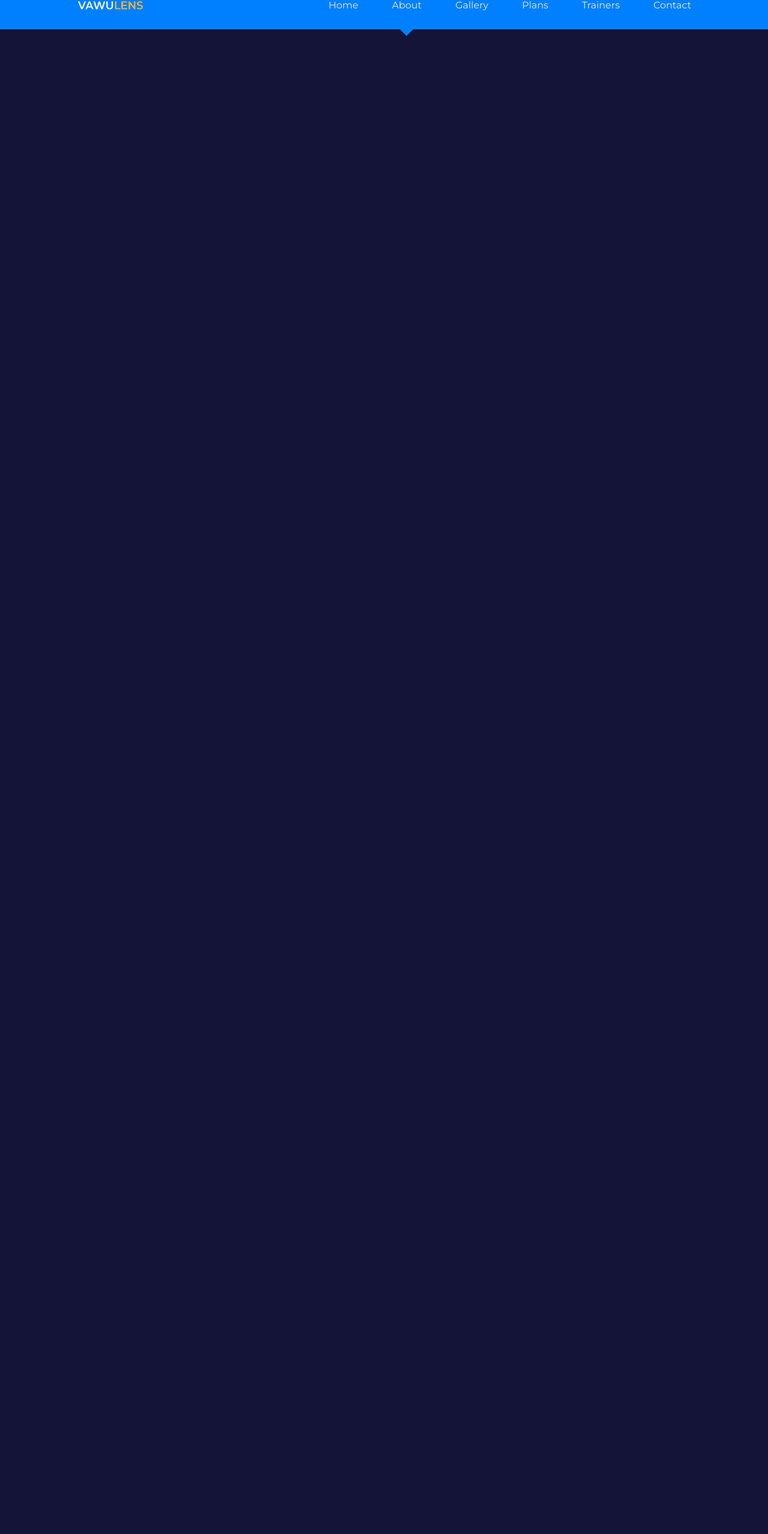
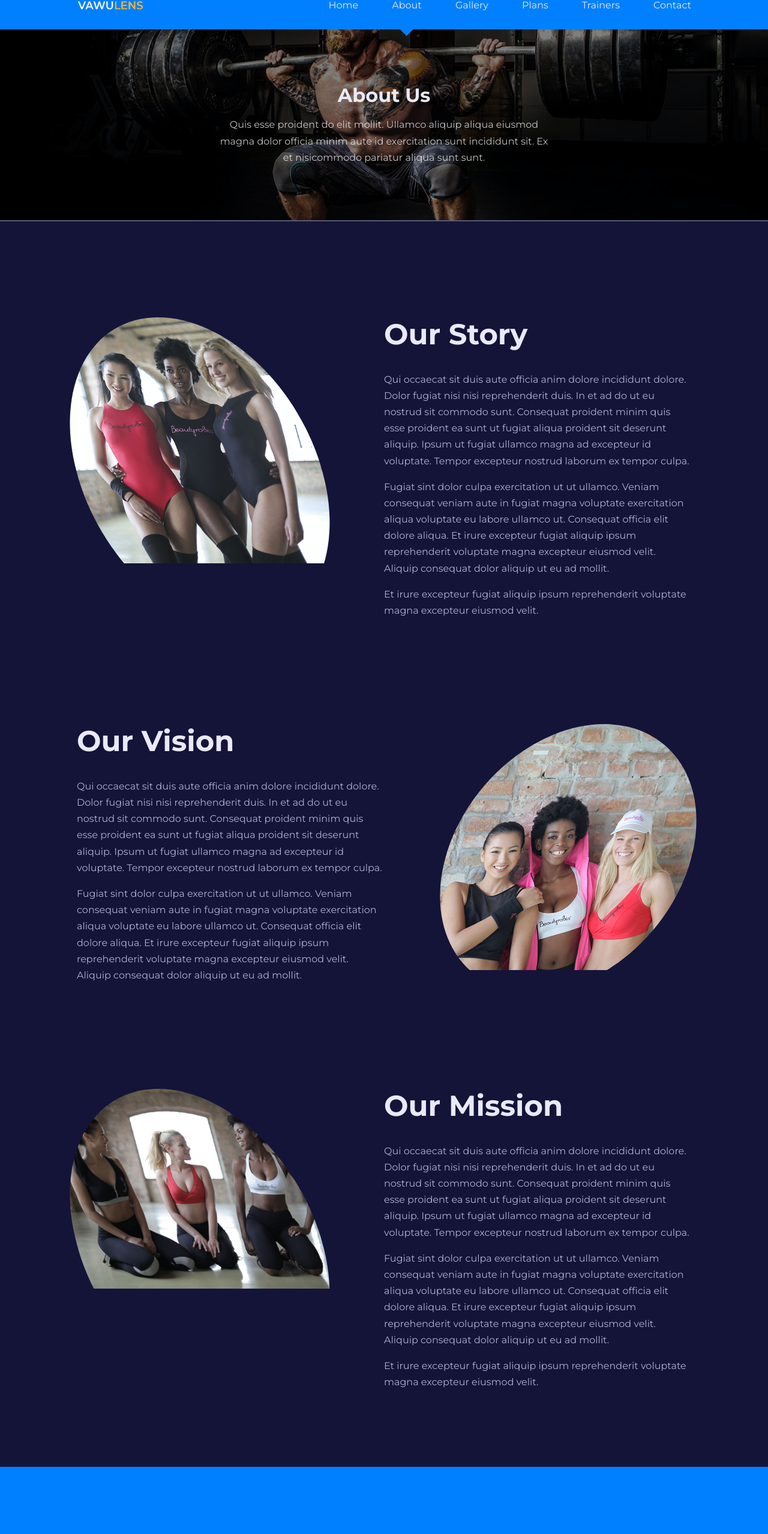
Before and after one commit to vaibhavshukla-int/full_fledged_webiste, a React (Vite) app: page /about in a window 1280 px wide. Shown: the part 31-2588 px from the top of the page at 60% size. Before the commit the page ends 800 px from the top, so only its background shows below. Built offline with nearby package versions, Linux system fonts and the light colour scheme.

Commit message:
about sectionn completed

```diff
--- a/src/App.jsx
+++ b/src/App.jsx
@@ -7,6 +7,7 @@ import NotFound from './pages/notFound/NotFound';
 import Plans from './pages/plans/Plans';
 import Trainers from './pages/trainers/Trainers';
 import Navbar from './components/Navbar';
+import Footer from './components/Footer';
 
 const App = () => {
   return (
@@ -21,6 +22,7 @@ const App = () => {
         <Route path="trainers" element={<Trainers />} />
         <Route path="*" element={<NotFound />} />
       </Routes>
+      <Footer />
     </BrowserRouter>
   );
 };
--- /dev/null
+++ b/src/components/OtherPageHeader.jsx
@@ -0,0 +1,16 @@
+const OtherPageHeader = ({ title, image, children }) => {
+  return (
+    <header className="header">
+      <div className="header__container">
+        <div className="header__container-bg">
+          <img src={image} alt="Header Background Image" />
+        </div>
+        <div className="header__content">
+          <h2>{title}</h2>
+          <p>{children}</p>
+        </div>
+      </div>
+    </header>
+  );
+};
+export default OtherPageHeader;
--- a/src/index.css
+++ b/src/index.css
@@ -172,6 +172,47 @@ section {
   font-size: 1rem;
 }
 
+.header {
+  margin-top: 5rem;
+  height: 20rem;
+  overflow: hidden;
+  border-bottom: 2px solid var(--color-gray-400);
+}
+
+.header__container {
+  width: 100%;
+  height: 100%;
+  position: relative;
+  display: grid;
+  place-items: center;
+  background: black;
+}
+
+.header__container-bg {
+  position: absolute;
+  width: 100%;
+}
+
+.header__container-bg img {
+  opacity: 0.5;
+}
+
+.header__content {
+  position: relative;
+  width: 44%;
+  margin: 0 auto;
+  text-align: center;
+  color: var(--color-gray-100);
+}
+
+.header__content h2 {
+  margin-bottom: 1rem;
+}
+
+.header__content p {
+  color: rgba(255, 255, 255, 0.75);
+}
+
 /* MEDIA QUERIES (medium screens) */
 
 @media screen and (max-width: 1024px) {
@@ -186,6 +227,10 @@ section {
   h2 {
     font-size: 1.6rem;
   }
+
+  .header__content {
+    width: 76%;
+  }
 }
 
 /* MEDIA QUERIES (small screens) */
@@ -195,4 +240,20 @@ section {
     font-size: 2.2rem;
     line-height: 1.3;
   }
+
+  section {
+    margin-top: 7rem;
+  }
+
+  .header {
+    height: fit-content;
+  }
+
+  .header__content {
+    width: var(--container-width-md);
+  }
+
+  .header__content p {
+    font-size: 0.85rem;
+  }
 }
--- a/src/pages/about/About.jsx
+++ b/src/pages/about/About.jsx
@@ -1,7 +1,109 @@
+import OtherPageHeader from '../../components/OtherPageHeader';
+import HeaderImage from '../../images/header_bg_1.jpg';
+import StoryImage from '../../images/about1.jpg';
+import VisionImage from '../../images/about2.jpg';
+import MissionImage from '../../images/about3.jpg';
 import './about.css';
 
 const About = () => {
-  return <h1>About</h1>;
+  return (
+    <>
+      <OtherPageHeader title="About Us" image={HeaderImage}>
+        Quis esse proident do elit mollit. Ullamco aliquip aliqua eiusmod magna
+        dolor officia minim aute id exercitation sunt incididunt sit. Ex et
+        nisicommodo pariatur aliqua sunt sunt.
+      </OtherPageHeader>
+
+      <section className="about__story">
+        <div className="container about__story-container">
+          <div className="about__section-image">
+            <img src={StoryImage} alt="Our Story image" />
+          </div>
+          <div className="about__section-content">
+            <h1>Our Story</h1>
+            <p>
+              Qui occaecat sit duis aute officia anim dolore incididunt dolore.
+              Dolor fugiat nisi nisi reprehenderit duis. In et ad do ut eu
+              nostrud sit commodo sunt. Consequat proident minim quis esse
+              proident ea sunt ut fugiat aliqua proident sit deserunt aliquip.
+              Ipsum ut fugiat ullamco magna ad excepteur id voluptate. Tempor
+              excepteur nostrud laborum ex tempor culpa.
+            </p>
+            <p>
+              Fugiat sint dolor culpa exercitation ut ut ullamco. Veniam
+              consequat veniam aute in fugiat magna voluptate exercitation
+              aliqua voluptate eu labore ullamco ut. Consequat officia elit
+              dolore aliqua. Et irure excepteur fugiat aliquip ipsum
+              reprehenderit voluptate magna excepteur eiusmod velit. Aliquip
+              consequat dolor aliquip ut eu ad mollit.
+            </p>
+            <p>
+              Et irure excepteur fugiat aliquip ipsum reprehenderit voluptate
+              magna excepteur eiusmod velit.
+            </p>
+          </div>
+        </div>
+      </section>
+
+      <section className="about__vision">
+        <div className="container about__vision-container">
+          <div className="about__section-content">
+            <h1>Our Vision</h1>
+            <p>
+              Qui occaecat sit duis aute officia anim dolore incididunt dolore.
+              Dolor fugiat nisi nisi reprehenderit duis. In et ad do ut eu
+              nostrud sit commodo sunt. Consequat proident minim quis esse
+              proident ea sunt ut fugiat aliqua proident sit deserunt aliquip.
+              Ipsum ut fugiat ullamco magna ad excepteur id voluptate. Tempor
+              excepteur nostrud laborum ex tempor culpa.
+            </p>
+            <p>
+              Fugiat sint dolor culpa exercitation ut ut ullamco. Veniam
+              consequat veniam aute in fugiat magna voluptate exercitation
+              aliqua voluptate eu labore ullamco ut. Consequat officia elit
+              dolore aliqua. Et irure excepteur fugiat aliquip ipsum
+              reprehenderit voluptate magna excepteur eiusmod velit. Aliquip
+              consequat dolor aliquip ut eu ad mollit.
+            </p>
+          </div>
+          <div className="about__section-image">
+            <img src={VisionImage} alt="Our Vision image" />
+          </div>
+        </div>
+      </section>
+
+      <section className="about__mission">
+        <div className="container about__mission-container">
+          <div className="about__section-image">
+            <img src={MissionImage} alt="Our Mission image" />
+          </div>
+          <div className="about__section-content">
+            <h1>Our Mission</h1>
+            <p>
+              Qui occaecat sit duis aute officia anim dolore incididunt dolore.
+              Dolor fugiat nisi nisi reprehenderit duis. In et ad do ut eu
+              nostrud sit commodo sunt. Consequat proident minim quis esse
+              proident ea sunt ut fugiat aliqua proident sit deserunt aliquip.
+              Ipsum ut fugiat ullamco magna ad excepteur id voluptate. Tempor
+              excepteur nostrud laborum ex tempor culpa.
+            </p>
+            <p>
+              Fugiat sint dolor culpa exercitation ut ut ullamco. Veniam
+              consequat veniam aute in fugiat magna voluptate exercitation
+              aliqua voluptate eu labore ullamco ut. Consequat officia elit
+              dolore aliqua. Et irure excepteur fugiat aliquip ipsum
+              reprehenderit voluptate magna excepteur eiusmod velit. Aliquip
+              consequat dolor aliquip ut eu ad mollit.
+            </p>
+            <p>
+              Et irure excepteur fugiat aliquip ipsum reprehenderit voluptate
+              magna excepteur eiusmod velit.
+            </p>
+          </div>
+        </div>
+      </section>
+    </>
+  );
 };
 
 export default About;
--- a/src/pages/about/about.css
+++ b/src/pages/about/about.css
@@ -0,0 +1,74 @@
+.about__section-image {
+  border-radius: 50%;
+  overflow: hidden;
+  transform: skew(15deg);
+  transition: var(--transition);
+}
+
+.about__section-image:nth-child(2) {
+  transform: skew(-15deg);
+}
+
+.about__section-image:hover {
+  transform: skew(0);
+}
+
+.about__section-content h1 {
+  margin-bottom: 2rem;
+}
+
+.about__section-content p {
+  margin-bottom: 1rem;
+}
+
+.about__story-container,
+.about__mission-container {
+  display: grid;
+  grid-template-columns: 40% 50%;
+  gap: 10%;
+}
+
+.about__vision-container {
+  display: grid;
+  grid-template-columns: 50% 40%;
+  gap: 10%;
+}
+
+/* MEDIA QUERIES (medium screens) */
+
+@media screen and (max-width: 1024px) {
+  .about__section-image {
+    width: 60%;
+  }
+
+  .about__section-content h1 {
+    margin-bottom: 1.2rem;
+  }
+
+  .about__story-container,
+  .about__mission-container,
+  .about__vision-container {
+    grid-template-columns: 1fr;
+    gap: 3rem;
+    place-items: center;
+  }
+
+  .about__vision .about__section-image {
+    grid-row: 1;
+  }
+}
+
+/* MEDIA QUERIES (small screens) */
+
+@media screen and (max-width: 600px) {
+  .about__section-image {
+    width: 80%;
+    margin-inline: auto;
+  }
+
+  .about__story-container,
+  .about__mission-container,
+  .about__vision-container {
+    gap: 2rem;
+  }
+}
```
